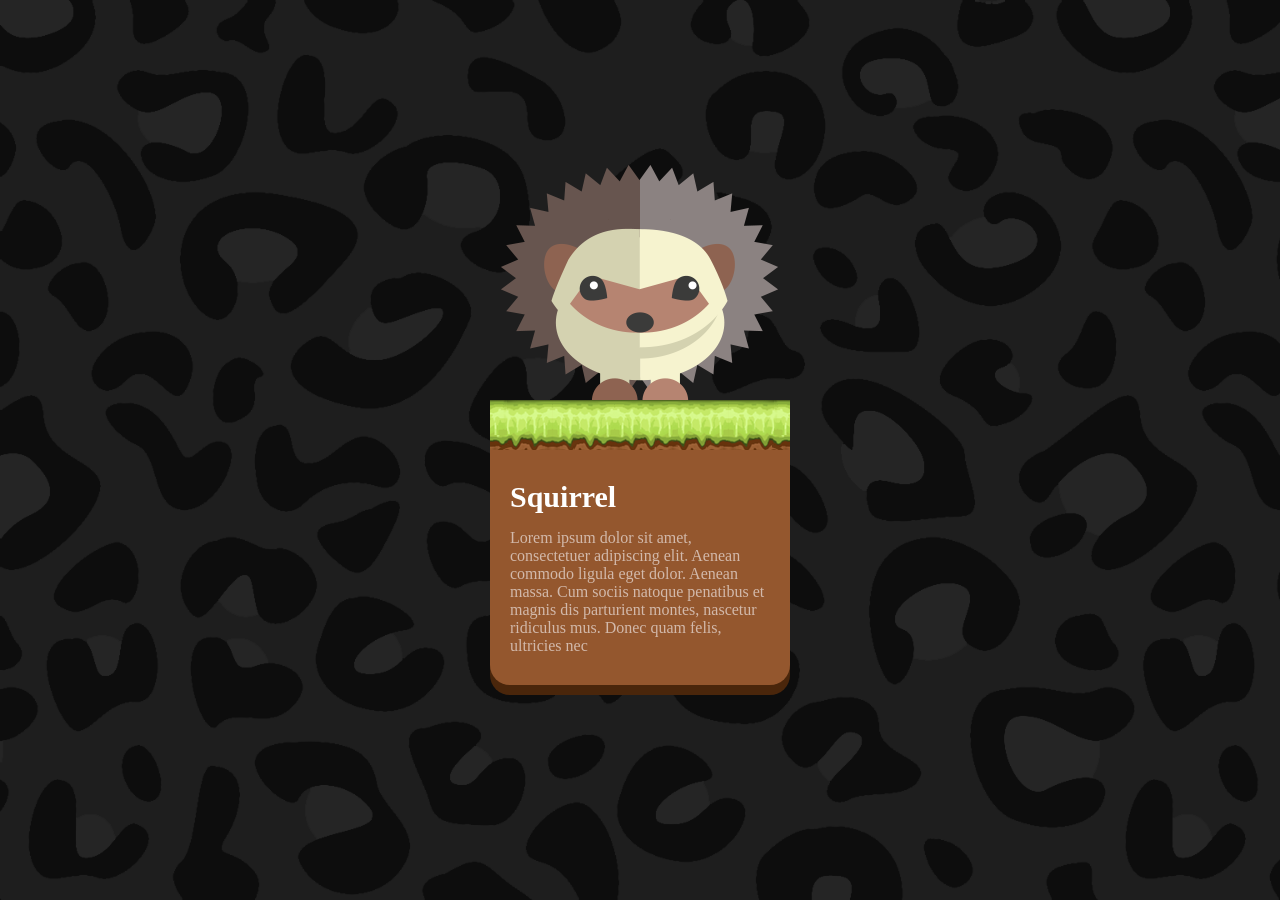
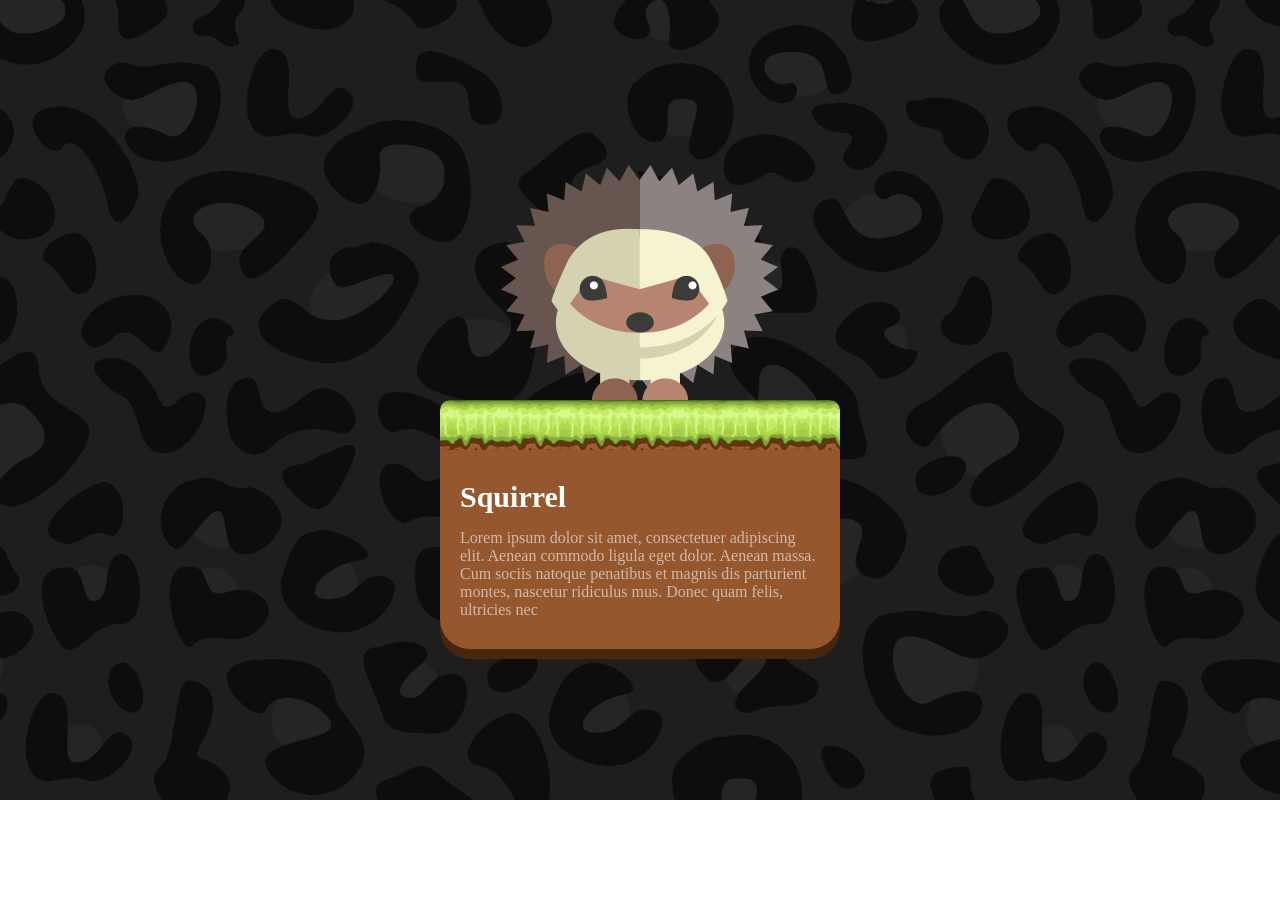
Before and after one commit to wang-yurin/Forest-zoo, a plain HTML site: page index.html in a window 1280 px wide. After the commit the page ends 800 px from the top, so only its background shows below. Drawn offline with Linux system fonts and the light colour scheme.

Commit message:
apply feedback after creating project

```diff
--- a/index.html
+++ b/index.html
@@ -8,9 +8,9 @@
 
 <body>
 	<div class="wrapper">
-		<img class="cover" src="./images/animal09.png" alt="고슴도치">
-		<main class="main">
-			<div class="animal">
+		<section class="animal">
+			<img class="animal-cover" src="./images/animal09.png" alt="고슴도치">
+			<div class="animal-main">
 				<h1 class="animal-title">Squirrel</h1>
 				<p class="animal-description">
 					Lorem ipsum dolor sit amet, consectetuer adipiscing elit. Aenean commodo ligula
@@ -18,7 +18,7 @@
 					ridiculus mus. Donec quam felis, ultricies nec
 				</p>
 			</div>
-		</main>
+		</section>
 	</div>
 </body>
 
--- a/style.css
+++ b/style.css
@@ -27,7 +27,7 @@ img {
 
 /* layout */
 .wrapper {
-  width: 500px;
+  width: 400px;
   margin: 100px auto;
 }
 
@@ -37,26 +37,21 @@ body {
   background-size: cover;
   background-repeat: no-repeat;
   height: 100vh;
-  /* 화면에 꽉 차도록 하고 싶어 height: 100vh를 주었는데 이렇게 하면 상하 스크롤이 생깁니다. 이런 현상이 왜 생기나요? */
+  display: flow-root;
 }
 
-.cover {
+.animal-cover {
   display: block;
   margin: 0 auto;
 }
 
-.main {
-  width: 300px;
-  margin: 0 auto;
-}
-
-.animal {
+.animal-main {
   padding: 80px 20px 30px;
   color: #fff;
   background-color: #94572e;
   background-image: url(./images/green.png);
   background-repeat: repeat-x;
-  border-radius: 0 0 20px 20px;
+  border-radius: 10px 10px 30px 30px;
   box-shadow: 0 10px 0px #4a260b;
 }
 
```
